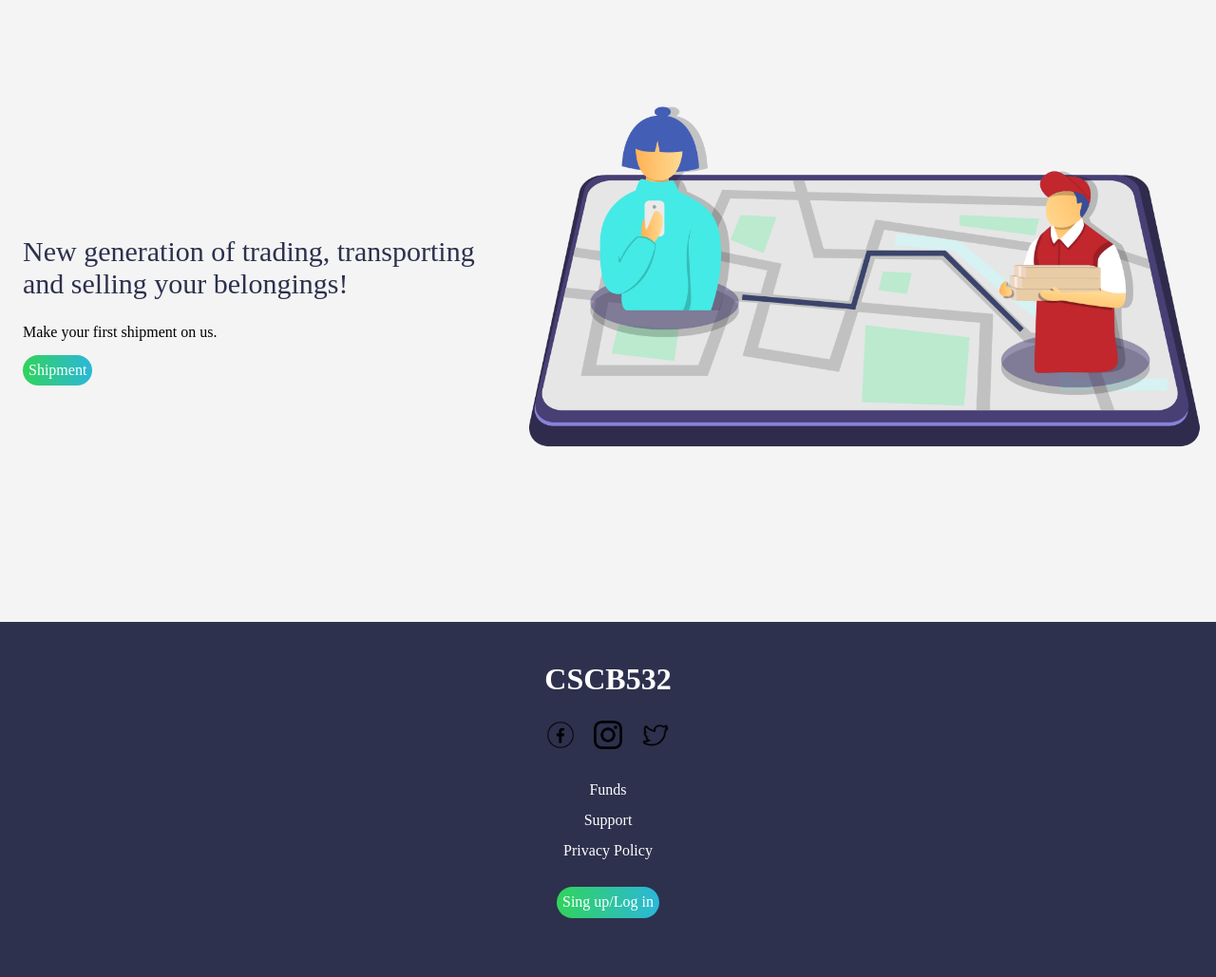
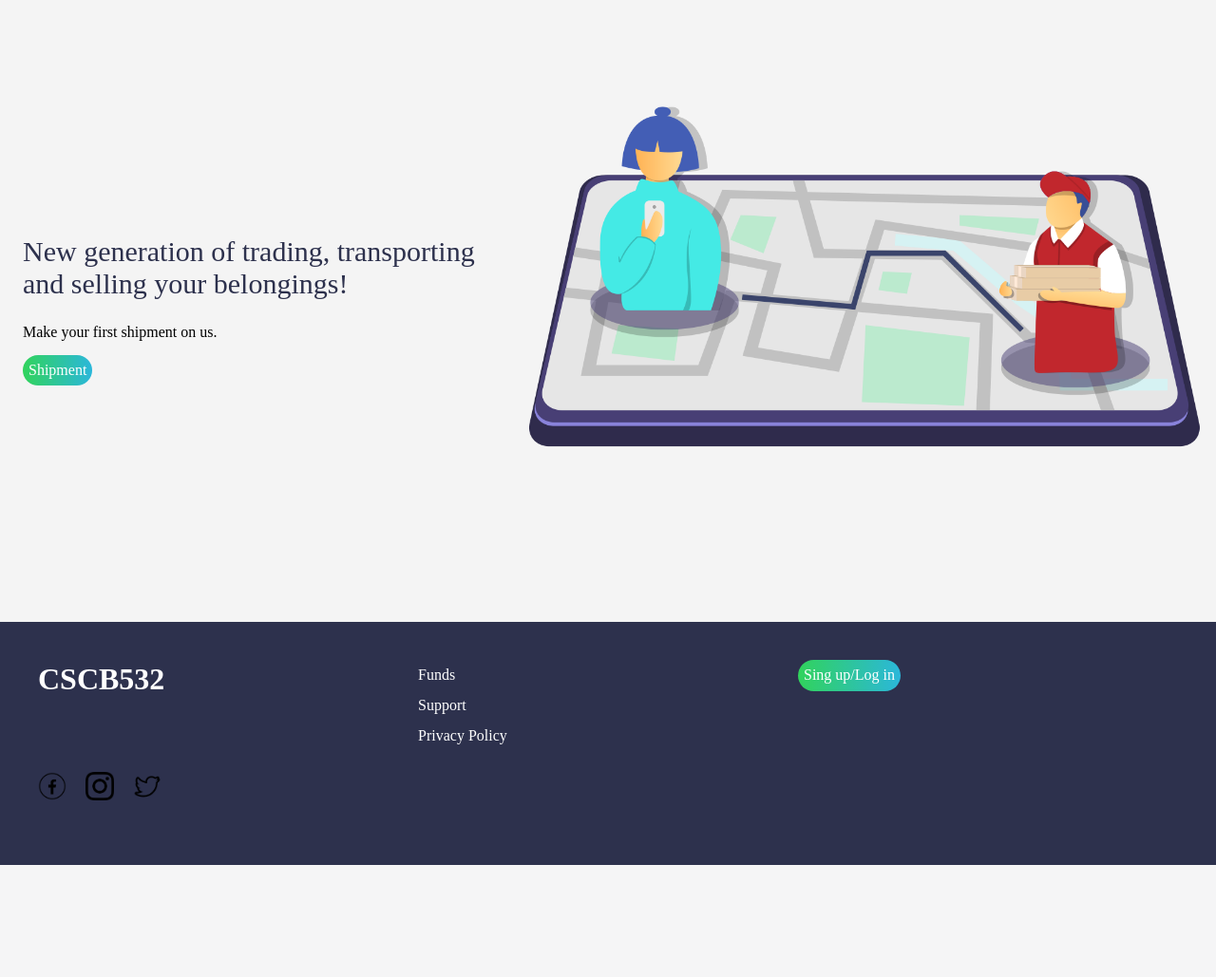
Before and after one commit to Ignatovw99/Logistic-Company, a Flask app: page / in a window 1280 px wide. Shown: the part 106-1135 px from the top of the page at 95% size. After the commit the page ends 1017 px from the top, so only its background shows below. Run offline with Flask 2, Linux system fonts and the light colour scheme.

Commit message:
Working on the footer

```diff
--- a/app/templates/index.html
+++ b/app/templates/index.html
@@ -55,6 +55,21 @@
         <footer class="footer">
             <h1 class = "footer__logo">CSCB532</h1>
 
+            <div class="footer__links">
+                <a href="#">Funds</a>
+                <a href="#">Support</a>
+                <a href="#">Privacy Policy</a>
+            </div>
+
+
+
+
+
+            <div class="footer__cta">
+                <a href="#" class="button">Sing up/Log in</a>
+            </div>
+
+
             <div class="footer__social">
                 <a href="#">
                     <img src="/app/templates/images/logo-facebookpng-32255.png" alt="Facebook">
@@ -67,16 +82,6 @@
                 </a>
             </div>
 
-            <div class="footer__links">
-                <a href="#">Funds</a>
-                <a href="#">Support</a>
-                <a href="#">Privacy Policy</a>
-            </div>
-
-            <div class="footer__cta">
-                <a href="#" class="button">Sing up/Log in</a>
-            </div>
-
         </footer>
 
         <script src = "scssAndJs/js/script.js"></script>
--- a/app/templates/scssAndJs/scss/_footer.scss
+++ b/app/templates/scssAndJs/scss/_footer.scss
@@ -14,12 +14,29 @@
 
     }
 
+    @include breakpoint-up(large){
+        display: grid;
+        grid-template-columns: repeat(3, 1fr);
+        grid-template-rows: repeat(1);
+        grid-template-areas:
+        "logo links cta";
+        justify-items: start;
+    }
+
     &__logo{
         margin-top: 0px;
         margin-bottom: 1.375rem;
+        @include breakpoint-up(large){
+            grid-area: logo;
+        }
     }
 
     &__social{
+        // @include breakpoint-up(large){
+        //     grid-area: logo;
+        //     justify-self:last baseline;
+
+        // }
         margin-bottom: 1.375rem;
         display: inline-block;
         a:not(:last-child){
@@ -37,9 +54,17 @@
         a{
             line-height: 2;
         }
+        @include breakpoint-up(large){
+            align-items: start;
+            grid-area: links;
+        }
     }
 
     &__cta{
         margin-bottom: 1.375rem;
+        @include breakpoint-up(large){
+            grid-area: cta;
+
+        }
     }
 }
--- a/app/templates/scssAndJs/scss/style.css
+++ b/app/templates/scssAndJs/scss/style.css
@@ -387,9 +387,28 @@ h2 {
   height: 1.875rem;
 }
 
+@media (min-width: 64em) {
+  .footer {
+    display: -ms-grid;
+    display: grid;
+    -ms-grid-columns: (1fr)[3];
+        grid-template-columns: repeat(3, 1fr);
+    -ms-grid-rows: ()[1];
+        grid-template-rows: repeat(1);
+        grid-template-areas: "logo links cta";
+    justify-items: start;
+  }
+}
+
 .footer__logo {
   margin-top: 0px;
   margin-bottom: 1.375rem;
+}
+
+@media (min-width: 64em) {
+  .footer__logo {
+    grid-area: logo;
+  }
 }
 
 .footer__social {
@@ -419,7 +438,22 @@ h2 {
   line-height: 2;
 }
 
+@media (min-width: 64em) {
+  .footer__links {
+    -webkit-box-align: start;
+        -ms-flex-align: start;
+            align-items: start;
+    grid-area: links;
+  }
+}
+
 .footer__cta {
   margin-bottom: 1.375rem;
 }
+
+@media (min-width: 64em) {
+  .footer__cta {
+    grid-area: cta;
+  }
+}
 /*# sourceMappingURL=style.css.map */
```
Also changed, not shown: 1 other file.
